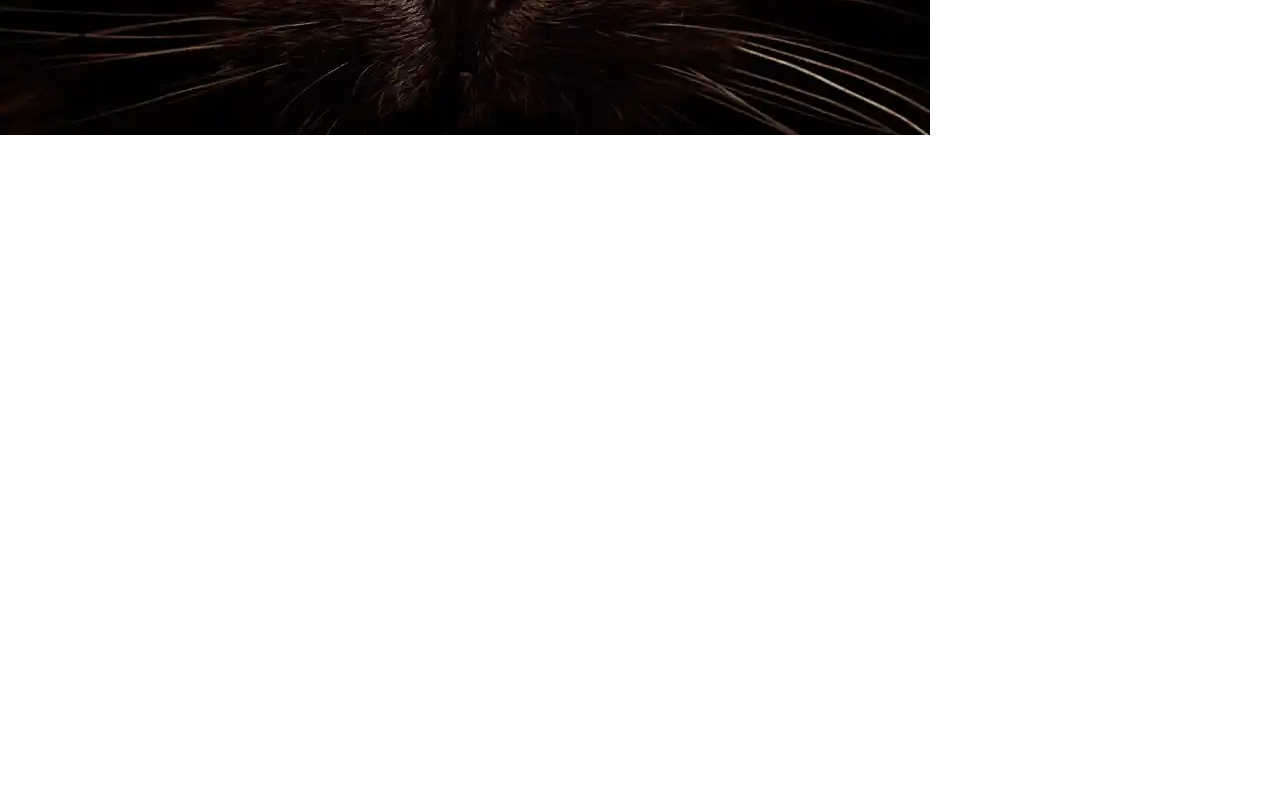
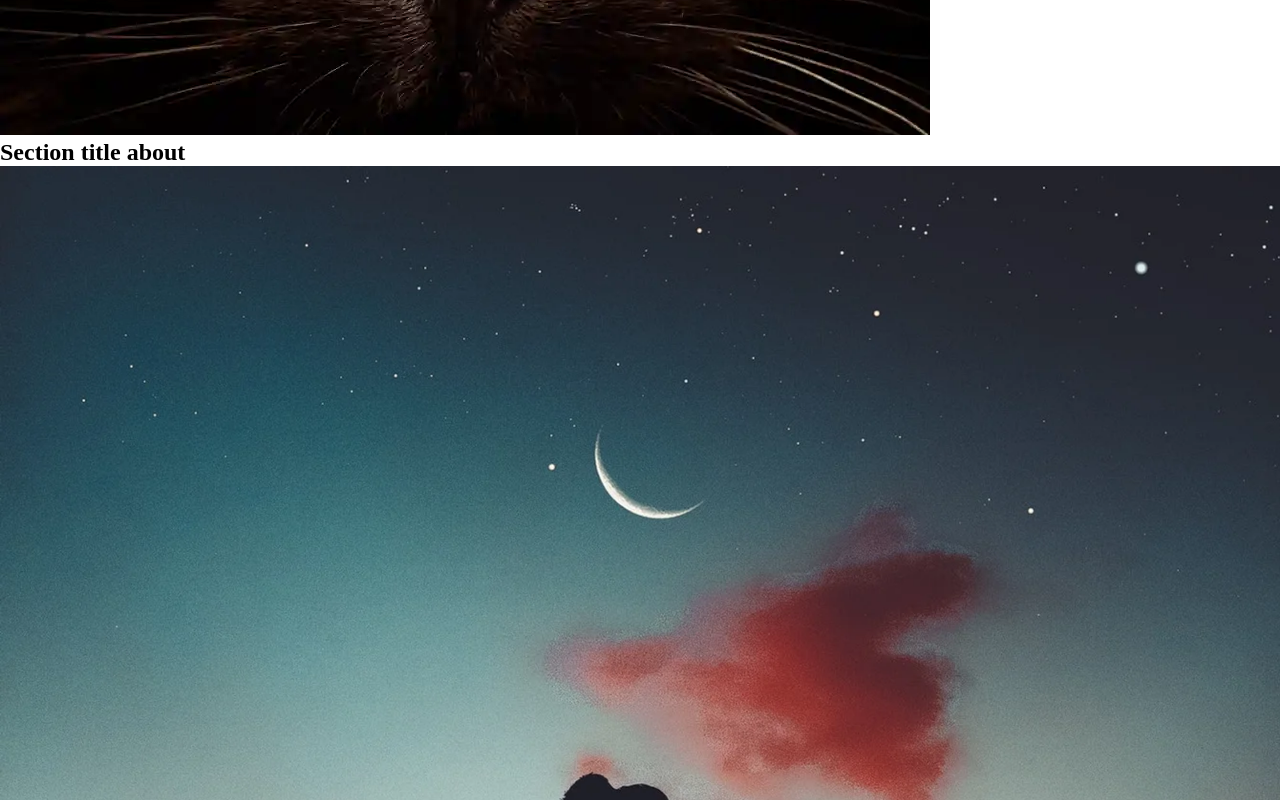
Before and after one commit to HelenTR7/group_project, a plain HTML site: page index.html in a window 1280 px wide. Shown: the part 460-1260 px from the top of the page. Before the commit the page ends 800 px from the top, so only its background shows below. Drawn offline with Linux system fonts and the light colour scheme.

Commit message:
added section

```diff
--- a/index.html
+++ b/index.html
@@ -10,6 +10,9 @@
 <body>
     <h1>Group project</h1>
     <img src="./assets/imgs/cat.webp" alt="cat">
-
+    <section class="about-section">
+        <h2>Section title about</h2>
+        <img src="./assets/imgs/picture.webp" alt="picture">
+    </section>
 </body>
 </html>
```
Also changed, not shown: assets/imgs/picture.webp (added).
